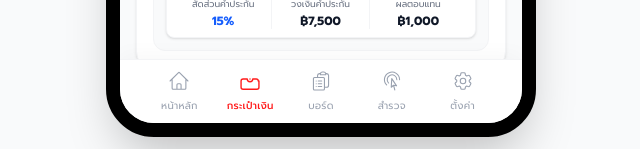
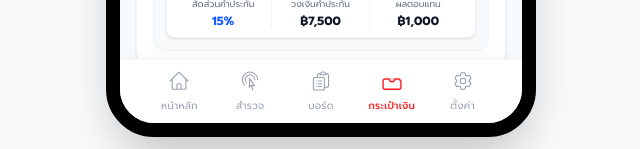
Before and after one commit to ChangSittikon/make-a-dot, a Next.js app: page /wallet in a window 1280 px wide. Shown: the part 803-952 px from the top of the page, without its empty margins (319-959 px from the left). Built offline with nearby package versions, Linux system fonts and the light colour scheme.

Commit message:
feat: reorder bottom navigation bar

```diff
--- a/src/components/shared/BottomTabBar.tsx
+++ b/src/components/shared/BottomTabBar.tsx
@@ -7,7 +7,7 @@ export function BottomTabBar() {
 
   return (
     <div className="sticky bottom-0 w-full bg-white dark:bg-[#1e2329] border-t border-gray-100 dark:border-gray-800 px-6 py-2.5 flex justify-around items-center z-50 shadow-[0_-4px_20px_rgba(0,0,0,0.03)] dark:shadow-none pb-7 sm:pb-2.5 mt-auto transition-colors duration-300">
-      {/* Home Tab */}
+      {/* 1. Home Tab */}
       <Link href="/" className={`flex flex-col items-center gap-1.5 w-[20%] transition-colors ${pathname === '/' ? 'text-brand-red' : 'text-gray-400 dark:text-gray-500 hover:text-gray-800 dark:hover:text-gray-300'}`}>
         <div className="relative">
           <svg className="w-[22px] h-[22px]" fill="none" stroke="currentColor" viewBox="0 0 24 24" strokeWidth={pathname === '/' ? 1.5 : 1.2}>
@@ -17,7 +17,23 @@ export function BottomTabBar() {
         <span className={`text-[10px] tracking-wide ${pathname === '/' ? 'font-medium' : 'font-normal'}`}>หน้าหลัก</span>
       </Link>
 
-      {/* Wallet Tab */}
+      {/* 2. Explore Tab */}
+      <Link href="/explore" className={`flex flex-col items-center gap-1.5 w-[20%] transition-colors ${pathname === '/explore' ? 'text-brand-red' : 'text-gray-400 dark:text-gray-500 hover:text-gray-800 dark:hover:text-gray-300'}`}>
+        <svg className="w-[22px] h-[22px]" fill="none" stroke="currentColor" viewBox="0 0 24 24" strokeWidth={pathname === '/explore' ? 1.5 : 1.2}>
+          <path strokeLinecap="round" strokeLinejoin="round" d="M15.042 21.672L13.684 16.6m0 0l-2.51 2.225.569-9.47 5.227 7.917-3.286-.672zm-7.518-.267A8.25 8.25 0 1120.25 10.5M8.288 14.212A5.25 5.25 0 1117.25 10.5" />
+        </svg>
+        <span className={`text-[10px] tracking-wide ${pathname === '/explore' ? 'font-medium' : 'font-normal'}`}>สำรวจ</span>
+      </Link>
+
+      {/* 3. Board (Marketplace) Tab */}
+      <Link href="/board" className={`flex flex-col items-center gap-1.5 w-[20%] transition-colors ${pathname.startsWith('/board') ? 'text-brand-red' : 'text-gray-400 dark:text-gray-500 hover:text-gray-800 dark:hover:text-gray-300'}`}>
+        <svg className="w-[22px] h-[22px]" fill="none" stroke="currentColor" viewBox="0 0 24 24" strokeWidth={pathname.startsWith('/board') ? 1.5 : 1.2}>
+          <path strokeLinecap="round" strokeLinejoin="round" d="M9 12h3.75M9 15h3.75M9 18h3.75m3 .75H18a2.25 2.25 0 002.25-2.25V6.108c0-1.135-.845-2.098-1.976-2.192a48.424 48.424 0 00-1.123-.08m-5.801 0c-.065.21-.1.433-.1.664 0 .414.336.75.75.75h4.5a.75.75 0 00.75-.75 2.25 2.25 0 00-.1-.664m-5.8 0A2.251 2.251 0 0113.5 2.25H15c1.012 0 1.867.668 2.15 1.586m-5.8 0c-.376.023-.75.05-1.124.08C9.095 4.01 8.25 4.973 8.25 6.108V8.25m0 0H4.875c-.621 0-1.125.504-1.125 1.125v11.25c0 .621.504 1.125 1.125 1.125h9.75c.621 0 1.125-.504 1.125-1.125V9.375c0-.621-.504-1.125-1.125-1.125H8.25zM6.75 12h.008v.008H6.75V12zm0 3h.008v.008H6.75V15zm0 3h.008v.008H6.75V18z" />
+        </svg>
+        <span className={`text-[10px] tracking-wide ${pathname.startsWith('/board') ? 'font-medium' : 'font-normal'}`}>บอร์ด</span>
+      </Link>
+
+      {/* 4. Wallet Tab */}
       <Link href="/wallet" className={`flex flex-col items-center gap-1.5 w-[20%] transition-colors ${pathname.startsWith('/wallet') ? 'text-brand-red' : 'text-gray-400 dark:text-gray-500 hover:text-gray-800 dark:hover:text-gray-300'}`}>
         <svg className="w-[22px] h-[22px]" fill="none" stroke="currentColor" viewBox="0 0 24 24" strokeWidth={pathname.startsWith('/wallet') ? 1.5 : 1.2}>
           <path strokeLinecap="round" strokeLinejoin="round" d="M21 12a2.25 2.25 0 00-2.25-2.25H15a3 3 0 11-6 0H4.5A2.25 2.25 0 002.25 12v6.75A2.25 2.25 0 004.5 21h15a2.25 2.25 0 002.25-2.25V12zm-9-2.25h.008v.008H12V9.75z" />
@@ -25,22 +41,7 @@ export function BottomTabBar() {
         <span className={`text-[10px] tracking-wide ${pathname.startsWith('/wallet') ? 'font-medium' : 'font-normal'}`}>กระเป๋าเงิน</span>
       </Link>
 
-      {/* Board (Marketplace) Tab */}
-      <Link href="/board" className={`flex flex-col items-center gap-1.5 w-[20%] transition-colors ${pathname.startsWith('/board') ? 'text-brand-red' : 'text-gray-400 dark:text-gray-500 hover:text-gray-800 dark:hover:text-gray-300'}`}>
-        <svg className="w-[22px] h-[22px]" fill="none" stroke="currentColor" viewBox="0 0 24 24" strokeWidth={pathname.startsWith('/board') ? 1.5 : 1.2}>
-          <path strokeLinecap="round" strokeLinejoin="round" d="M9 12h3.75M9 15h3.75M9 18h3.75m3 .75H18a2.25 2.25 0 002.25-2.25V6.108c0-1.135-.845-2.098-1.976-2.192a48.424 48.424 0 00-1.123-.08m-5.801 0c-.065.21-.1.433-.1.664 0 .414.336.75.75.75h4.5a.75.75 0 00.75-.75 2.25 2.25 0 00-.1-.664m-5.8 0A2.251 2.251 0 0113.5 2.25H15c1.012 0 1.867.668 2.15 1.586m-5.8 0c-.376.023-.75.05-1.124.08C9.095 4.01 8.25 4.973 8.25 6.108V8.25m0 0H4.875c-.621 0-1.125.504-1.125 1.125v11.25c0 .621.504 1.125 1.125 1.125h9.75c.621 0 1.125-.504 1.125-1.125V9.375c0-.621-.504-1.125-1.125-1.125H8.25zM6.75 12h.008v.008H6.75V12zm0 3h.008v.008H6.75V15zm0 3h.008v.008H6.75V18z" />
-        </svg>
-        <span className={`text-[10px] tracking-wide ${pathname.startsWith('/board') ? 'font-medium' : 'font-normal'}`}>บอร์ด</span>
-      </Link>
-
-      {/* Explore Tab */}
-      <Link href="/explore" className={`flex flex-col items-center gap-1.5 w-[20%] transition-colors ${pathname === '/explore' ? 'text-brand-red' : 'text-gray-400 dark:text-gray-500 hover:text-gray-800 dark:hover:text-gray-300'}`}>
-        <svg className="w-[22px] h-[22px]" fill="none" stroke="currentColor" viewBox="0 0 24 24" strokeWidth={pathname === '/explore' ? 1.5 : 1.2}>
-          <path strokeLinecap="round" strokeLinejoin="round" d="M15.042 21.672L13.684 16.6m0 0l-2.51 2.225.569-9.47 5.227 7.917-3.286-.672zm-7.518-.267A8.25 8.25 0 1120.25 10.5M8.288 14.212A5.25 5.25 0 1117.25 10.5" />
-        </svg>
-        <span className={`text-[10px] tracking-wide ${pathname === '/explore' ? 'font-medium' : 'font-normal'}`}>สำรวจ</span>
-      </Link>
-      {/* Admin Tab */}
+      {/* 5. Admin Tab */}
       <Link href="/admin" className={`flex flex-col items-center gap-1.5 w-[20%] transition-colors ${pathname.startsWith('/admin') ? 'text-brand-red' : 'text-gray-400 dark:text-gray-500 hover:text-gray-800 dark:hover:text-gray-300'}`}>
         <svg className="w-[22px] h-[22px]" fill="none" stroke="currentColor" viewBox="0 0 24 24" strokeWidth={pathname.startsWith('/admin') ? 1.5 : 1.2}>
           <path strokeLinecap="round" strokeLinejoin="round" d="M9.594 3.94c.09-.542.56-.94 1.11-.94h2.593c.55 0 1.02.398 1.11.94l.213 1.281c.063.374.313.686.645.87.074.04.147.083.22.127.324.196.72.257 1.075.124l1.217-.456a1.125 1.125 0 011.37.49l1.296 2.247a1.125 1.125 0 01-.26 1.431l-1.003.827c-.293.24-.438.613-.431.992a6.759 6.759 0 010 .255c-.007.378.138.75.43.99l1.005.828c.424.35.534.954.26 1.43l-1.298 2.247a1.125 1.125 0 01-1.369.491l-1.217-.456c-.355-.133-.75-.072-1.076.124a6.57 6.57 0 01-.22.128c-.331.183-.581.495-.644.869l-.213 1.28c-.09.543-.56.941-1.11.941h-2.594c-.55 0-1.02-.398-1.11-.94l-.213-1.281c-.062-.374-.312-.686-.644-.87a6.52 6.52 0 01-.22-.127c-.325-.196-.72-.257-1.076-.124l-1.217.456a1.125 1.125 0 01-1.369-.49l-1.297-2.247a1.125 1.125 0 01.26-1.431l1.004-.827c.292-.24.437-.613.43-.992a6.932 6.932 0 010-.255c.007-.378-.138-.75-.43-.99l-1.004-.828a1.125 1.125 0 01-.26-1.43l1.297-2.247a1.125 1.125 0 011.37-.491l1.216.456c.356.133.751.072 1.076-.124.072-.044.146-.087.22-.128.332-.183.582-.495.644-.869l.214-1.281z" />
```
